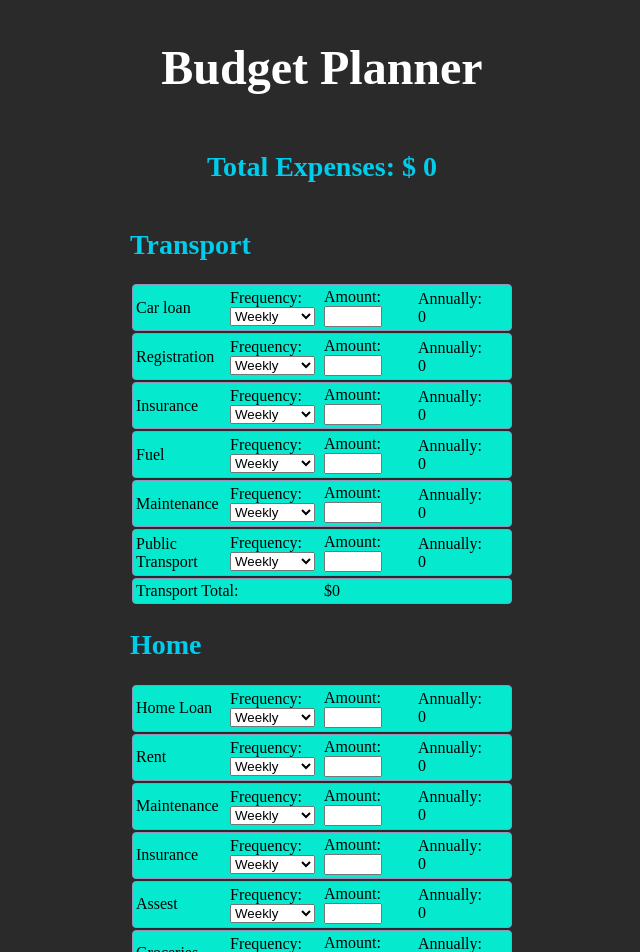
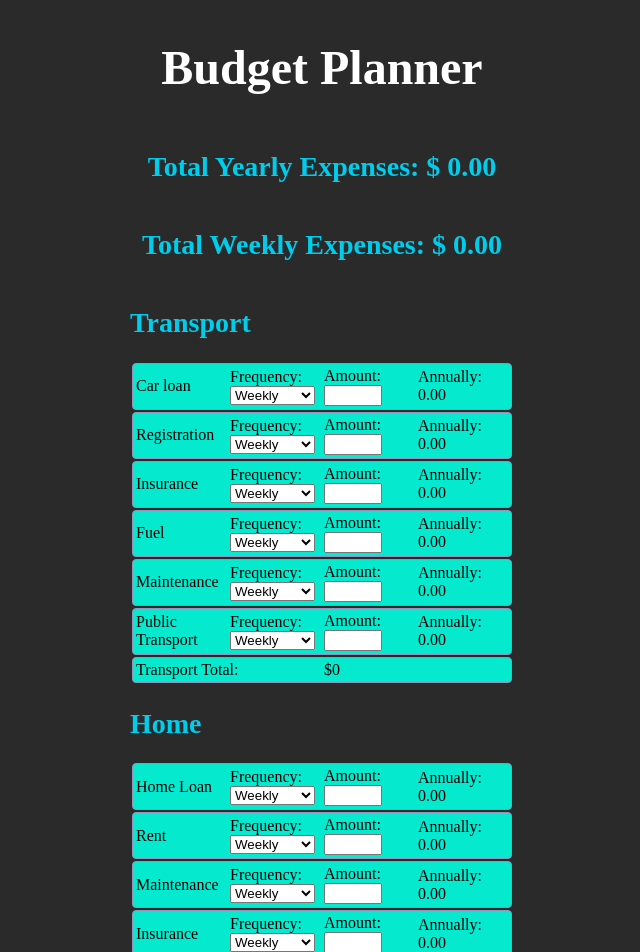
Before and after one commit to DBurgess93/budget-planner, a React (Create React App) app: page / in a window 1280 px wide. Shown: the top 952 px of the page, without its empty margins (318-958 px from the left). Built offline with nearby package versions, Linux system fonts and the light colour scheme.

Commit message:
Small changes to numbers displayed

```diff
--- a/src/App.js
+++ b/src/App.js
@@ -40,7 +40,7 @@ const Category = ({
                   </td>
                   <td>
                     Annually:
-                    <p> {item.annualAmount} </p>
+                    <p> {item.annualAmount.toFixed(2)} </p>
                   </td>
                 </tr>
               </tbody>
@@ -126,7 +126,7 @@ const App = () => {
         annualAmount: 0
       },
       {
-        name: 'Assest',
+        name: 'Assets',
         amount: '',
         frequency: null,
         annualAmount: 0
@@ -313,6 +313,7 @@ const App = () => {
 
   const categoryTotals = calculateCategoryTotals(categories);
   const totalAllCategories = Object.values(categoryTotals).reduce((total, value) => total + value, 0)
+  const totalAllWeekly = (totalAllCategories / 52)
 
   const handleAmountChange = (categoryKey, itemIndex, amount) => {
     const updatedCategories = { ...categories }
@@ -346,7 +347,8 @@ const App = () => {
   return (
     <div className="container">
       <h1>Budget Planner</h1>
-      <h2>Total Expenses: $ {totalAllCategories} </h2>
+      <h2>Total Yearly Expenses: $ {totalAllCategories.toFixed(2)} </h2>
+      <h2>Total Weekly Expenses: $ {totalAllWeekly.toFixed(2)} </h2>
       <Category
         categories={categories}
         frequencies={frequencies}
@@ -356,6 +358,7 @@ const App = () => {
         calculateCategoryTotals={calculateCategoryTotals}
         categoryTotals={categoryTotals}
       />
+      <h2>Total Yearly Expenses: $ {totalAllCategories} </h2>
     </div>
   );
 }
```
